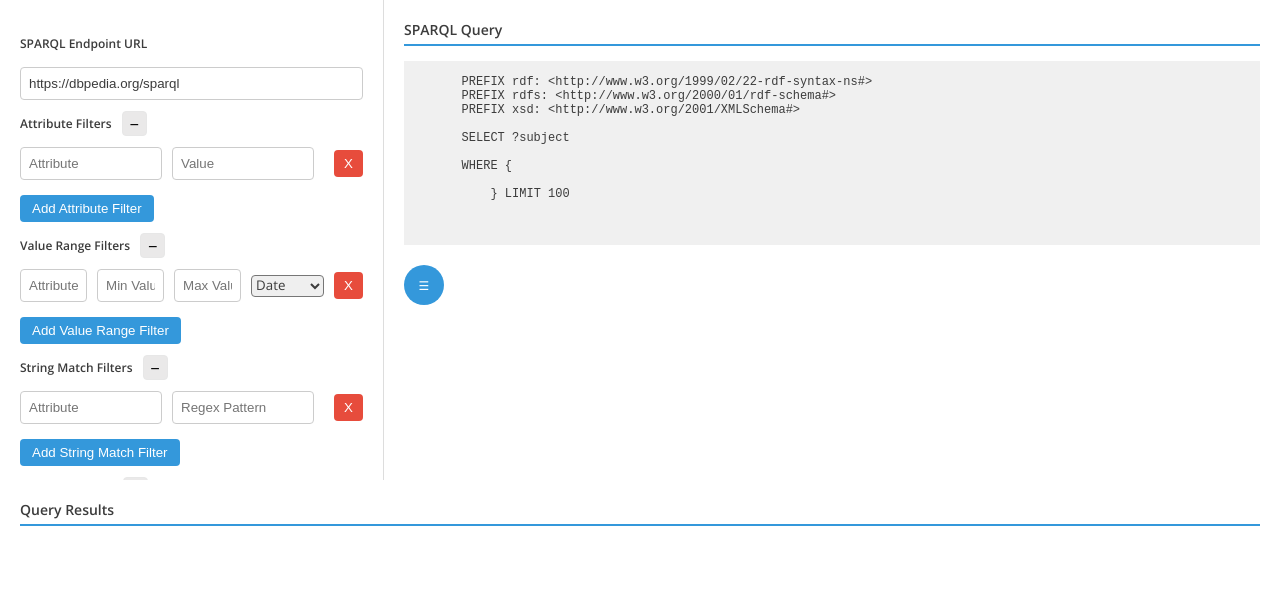
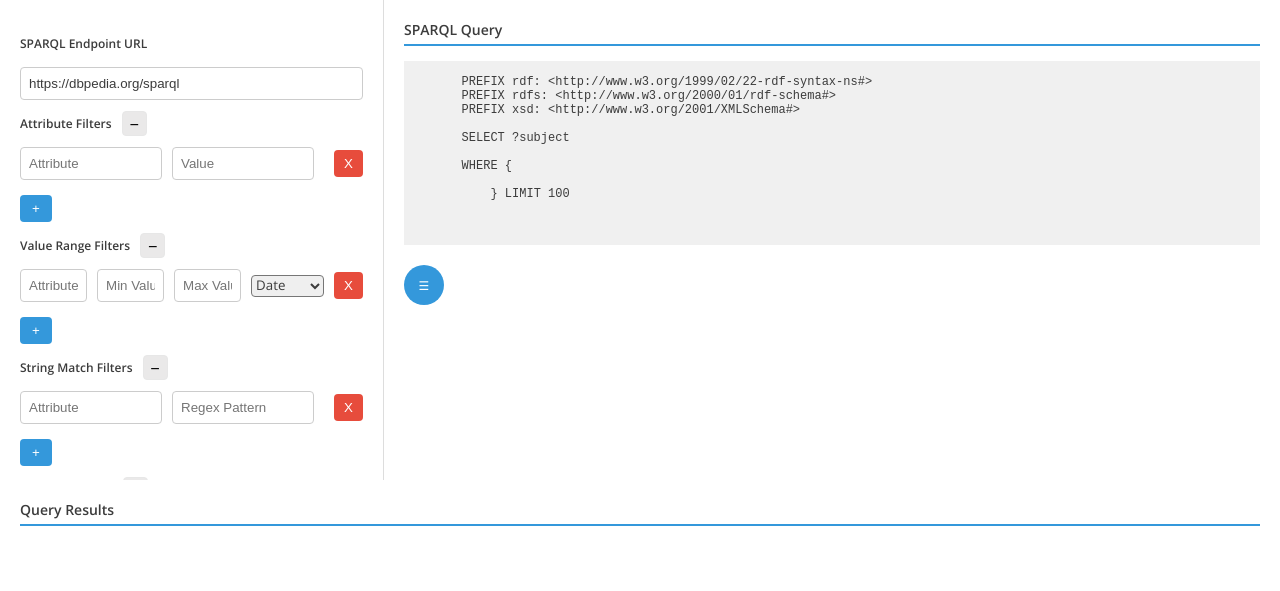
Before and after one commit to clariah-grlc-sustainability/nosparql-query-builder, a website: page index.html in a window 1280 px wide. Drawn offline with nearby package versions, Linux system fonts and the light colour scheme.

Commit message:
replaces add filter button labels with '+'

```diff
--- a/index.html
+++ b/index.html
@@ -44,7 +44,7 @@
                                 </div>
                             </div>
                         </div>
-                        <button id="add-filter">Add Attribute Filter</button>
+                        <button id="add-filter">+</button>
                     </div>
                 </div>
 
@@ -85,7 +85,7 @@
                                 </div>
                             </div>
                         </div>
-                        <button id="add-value-filter">Add Value Range Filter</button>
+                        <button id="add-value-filter">+</button>
                     </div>
                 </div>
 
@@ -115,7 +115,7 @@
                                 </div>
                             </div>
                         </div>
-                        <button id="add-regex-filter">Add String Match Filter</button>
+                        <button id="add-regex-filter">+</button>
                     </div>
                 </div>
 
@@ -142,7 +142,7 @@
                                 </div>
                             </div>
                         </div>
-                        <button id="add-show-attribute">Add Show Attribute</button>
+                        <button id="add-show-attribute">+</button>
                     </div>
                 </div>
 
```
